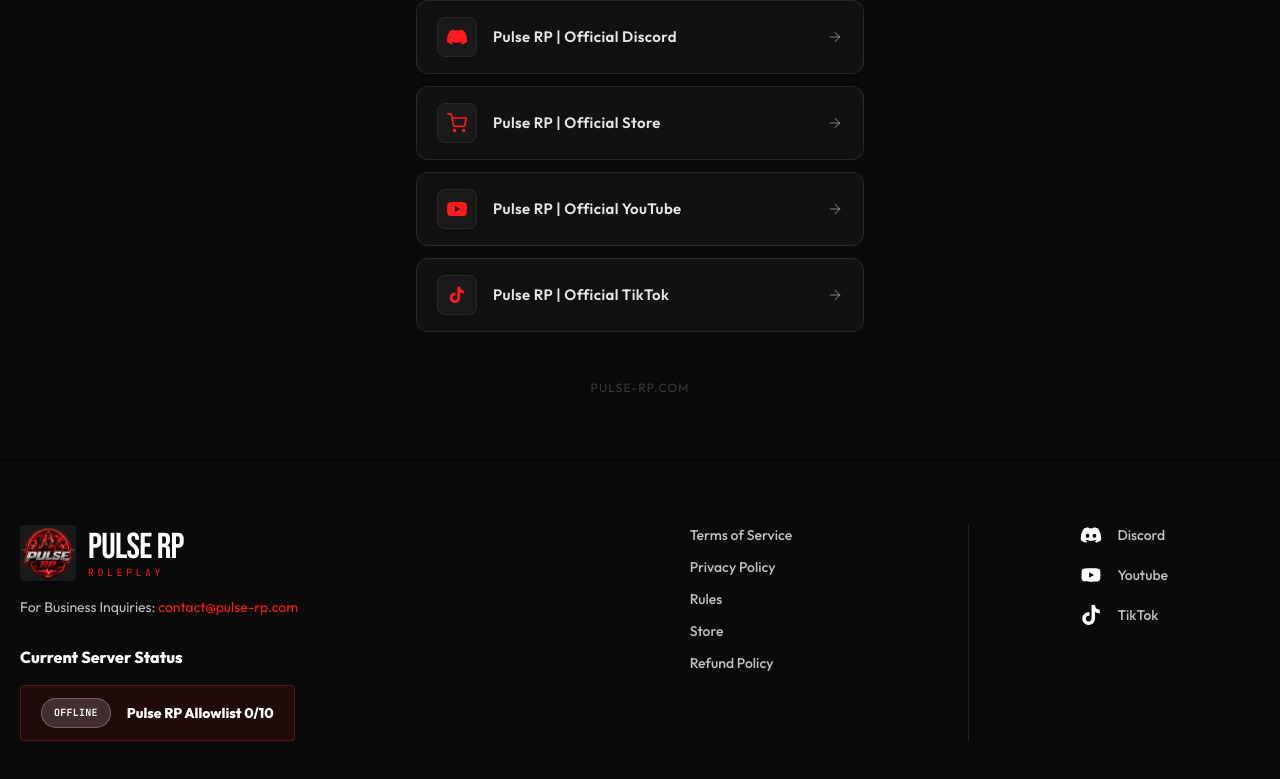
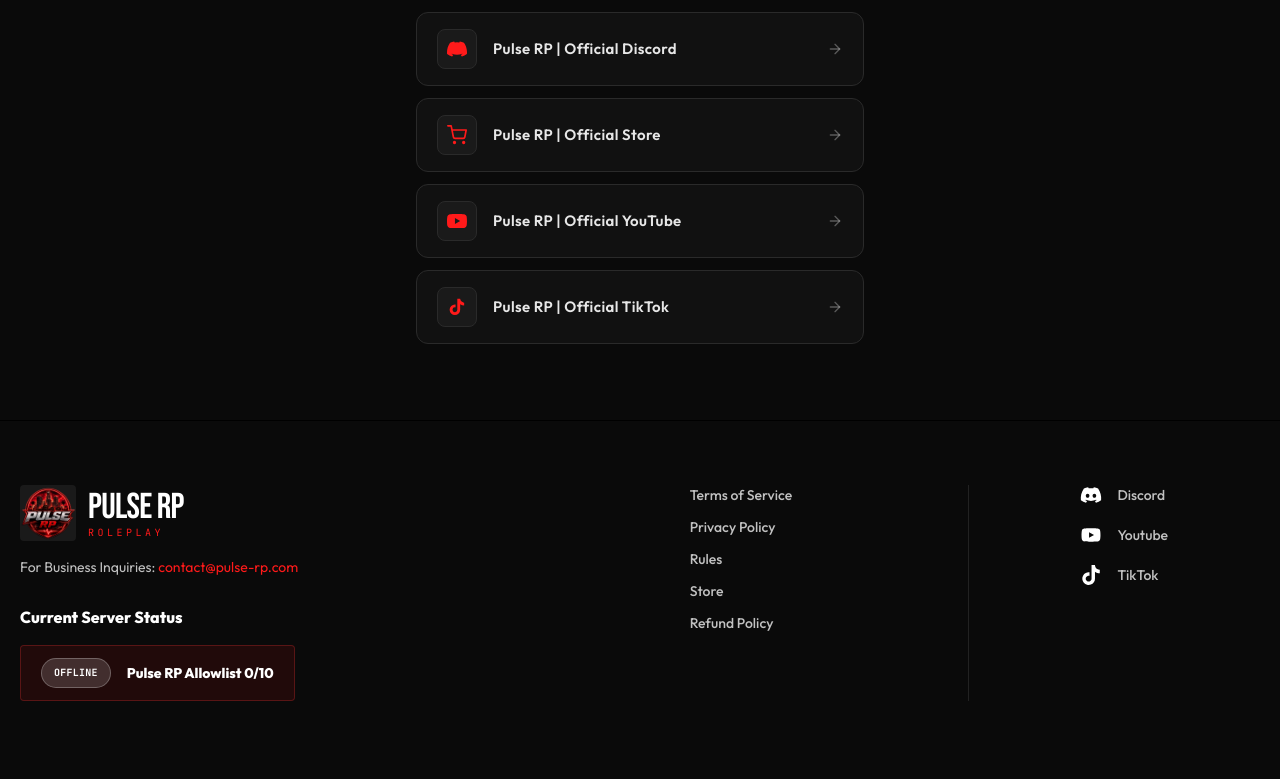
Before and after one commit to blue-linerp/pulserp, a Next.js app: page /links in a window 1280 px wide. Shown: the part 628-1407 px from the top of the page. Built offline with nearby package versions, Linux system fonts and the light colour scheme; no server answers.

Commit message:
Update page.tsx

```diff
--- a/app/links/page.tsx
+++ b/app/links/page.tsx
@@ -114,11 +114,6 @@
           </Link>
         ))}
       </div>
-
-      {/* Footer */}
-      <p className="font-body text-xs tracking-widest uppercase text-white/20 mt-12">
-        pulse-rp.com
-      </p>
     </main>
   );
 }
```
